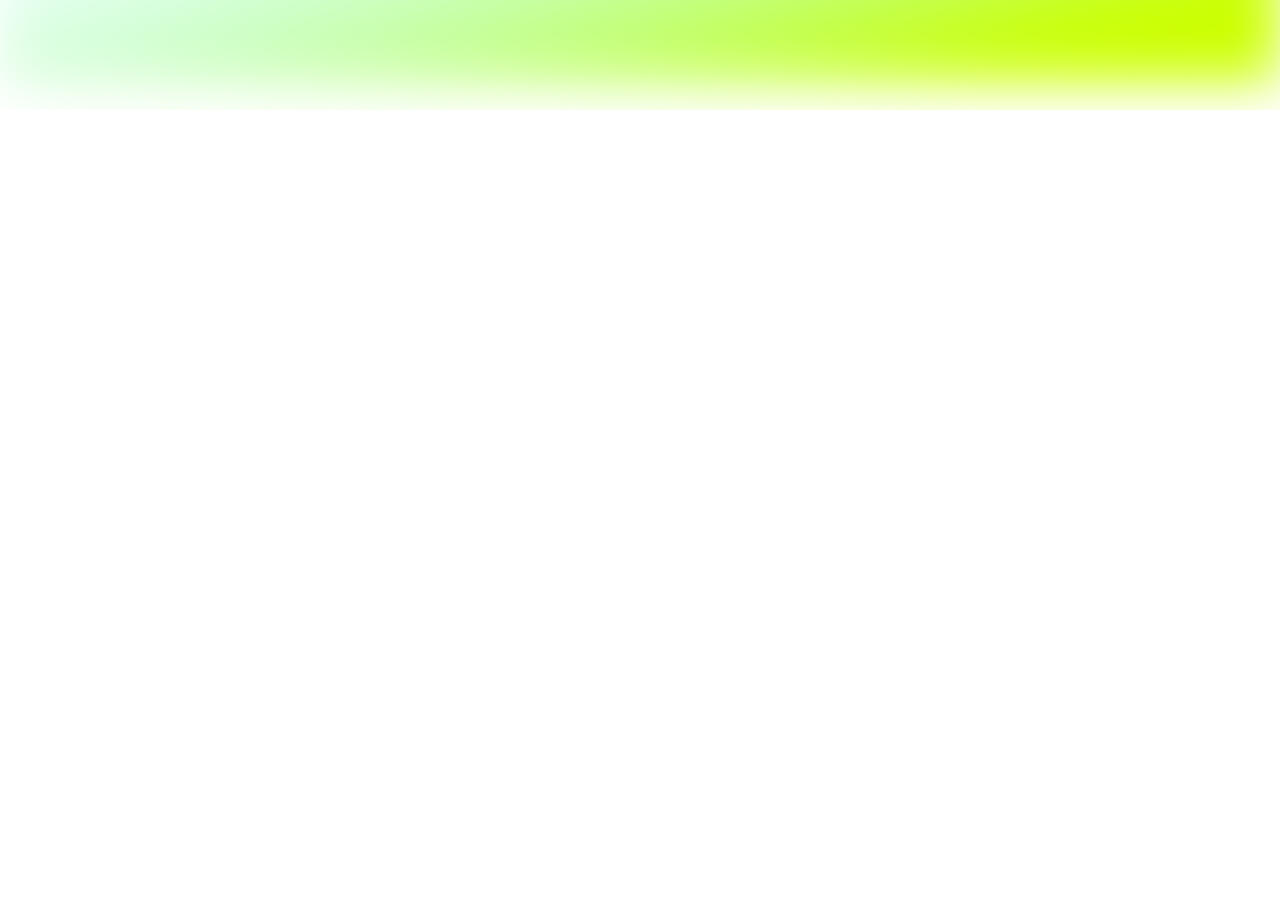
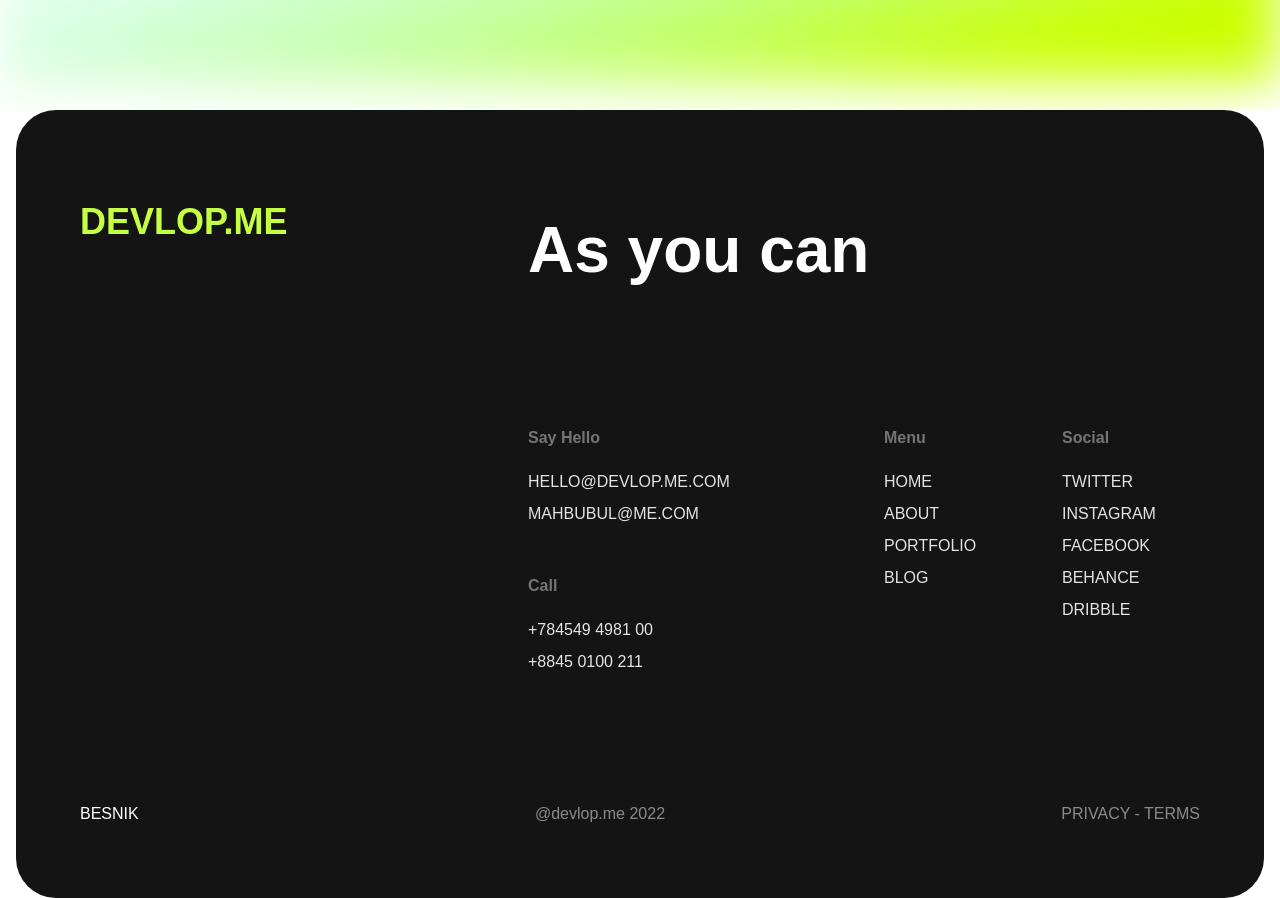
Before and after one commit to ariful97768/Developer-Portfolio, a React (Vite) app: page / in a window 1280 px wide. Shown: the part 3732-4630 px from the top of the page. Before the commit the page ends 3842 px from the top, so only its background shows below. Built offline with nearby package versions, Linux system fonts and the light colour scheme; a web font is replaced by a local one.

Commit message:
Added footer section

```diff
--- /dev/null
+++ b/src/Pages/Home/Footer.jsx
@@ -0,0 +1,58 @@
+const Footer = () => {
+    return (
+        <footer className="mx-4 px-16  pb-18 rounded-[40px] pt-23 bg-[#141414] text-white">
+            <div className="flex space-y-16">
+                <div className="w-2/5 h-full">
+                    <h2 className="text-[#C5FF41] text-4xl font-extrabold">DEVLOP.ME</h2>
+                </div>
+                <div className="w-3/5 space-y-32">
+                    <h1 className="text-[64px] font-bold">As you can</h1>
+                    <div className="grid gap-10 grid-cols-4">
+                        <div className="col-span-2 space-y-12">
+                            <div className="space-y-5">
+                                <h3 className="font-bold text-[#757575]">Say Hello</h3>
+                                <ul className="space-y-2">
+                                    <li className="text-[#E4E4E4]">HELLO@DEVLOP.ME.COM</li>
+                                    <li className="text-[#E4E4E4]">MAHBUBUL@ME.COM</li>
+                                </ul>
+                            </div>
+                            <div className="space-y-5">
+                                <h3 className="font-bold text-[#757575]">Call</h3>
+                                <ul className="space-y-2">
+                                    <li className="text-[#E4E4E4]">+784549 4981 00</li>
+                                    <li className="text-[#E4E4E4]">+8845 0100 211</li>
+                                </ul>
+                            </div>
+                        </div>
+                        <div className="space-y-5">
+                            <h3 className="font-bold text-[#757575]">Menu</h3>
+                            <ul className="space-y-2">
+                                <li className="text-[#E4E4E4]">HOME</li>
+                                <li className="text-[#E4E4E4]">ABOUT</li>
+                                <li className="text-[#E4E4E4]">PORTFOLIO</li>
+                                <li className="text-[#E4E4E4]">BLOG</li>
+                            </ul>
+                        </div>
+                        <div className="space-y-5">
+                            <h3 className="font-bold text-[#757575]">Social</h3>
+                            <ul className="space-y-2">
+                                <li className="text-[#E4E4E4]">TWITTER</li>
+                                <li className="text-[#E4E4E4]">INSTAGRAM</li>
+                                <li className="text-[#E4E4E4]">FACEBOOK</li>
+                                <li className="text-[#E4E4E4]">BEHANCE</li>
+                                <li className="text-[#E4E4E4]">DRIBBLE</li>
+                            </ul>
+                        </div>
+                    </div>
+                </div>
+            </div>
+            <div className=" flex justify-between mt-32">
+                <h1>BESNIK</h1>
+                <p className="opacity-50">@devlop.me 2022</p>
+                <p className="opacity-50">PRIVACY - TERMS</p>
+            </div>
+        </footer>
+    );
+};
+
+export default Footer;
--- a/src/Pages/Home/Home.jsx
+++ b/src/Pages/Home/Home.jsx
@@ -3,6 +3,7 @@ import bgImg from '../../assets/bg-img.png'
 import About from './About';
 import Contact from './Contact';
 import Expertise from './Expertise';
+import Footer from './Footer';
 import HeroContent from './HeroContent';
 import WorkProcess from './WorkProcess';
 const Home = () => {
@@ -16,6 +17,7 @@ const Home = () => {
             <About />
             <WorkProcess />
             <Contact />
+            <Footer />
         </main>
     );
 };
```
